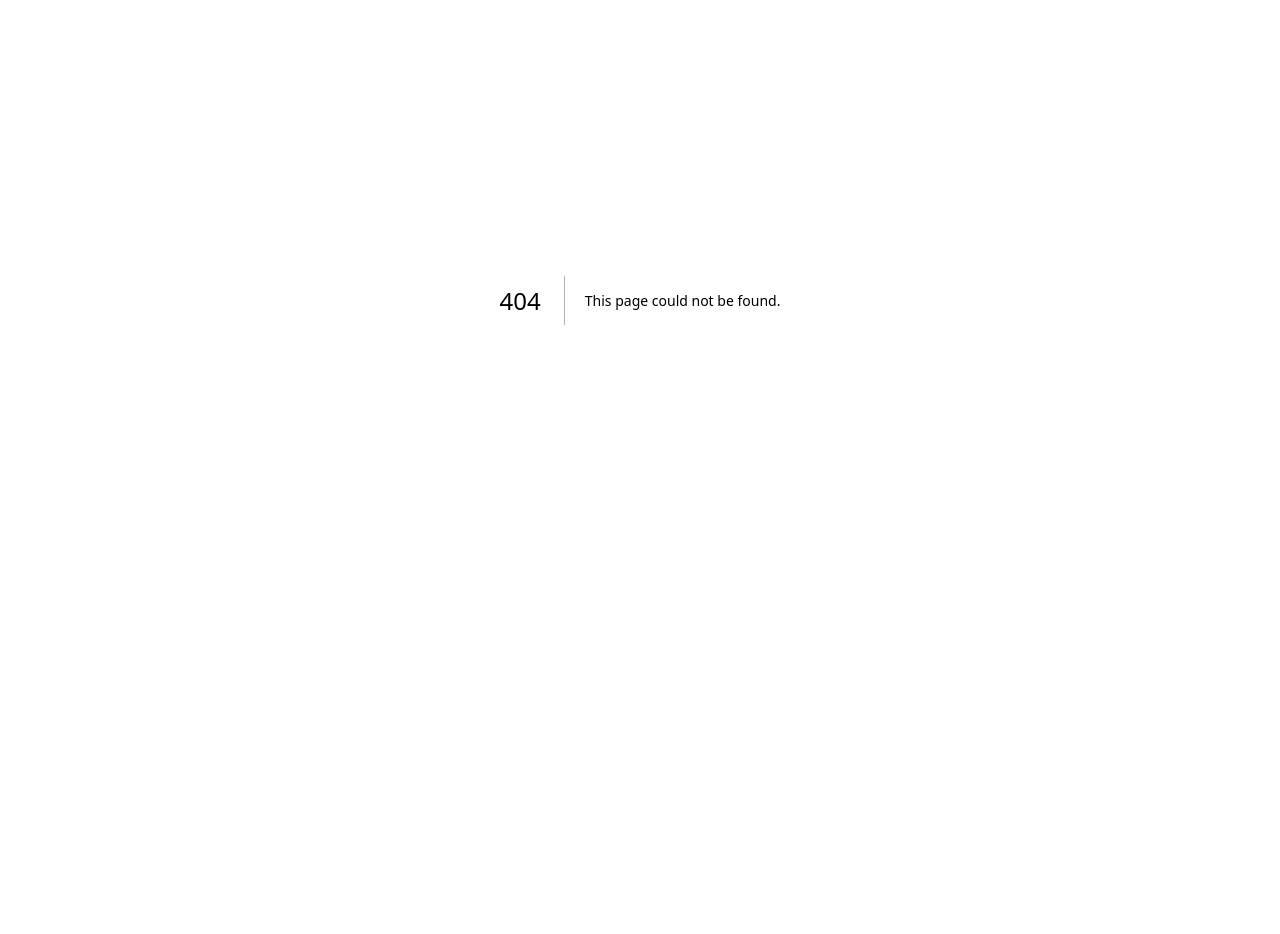
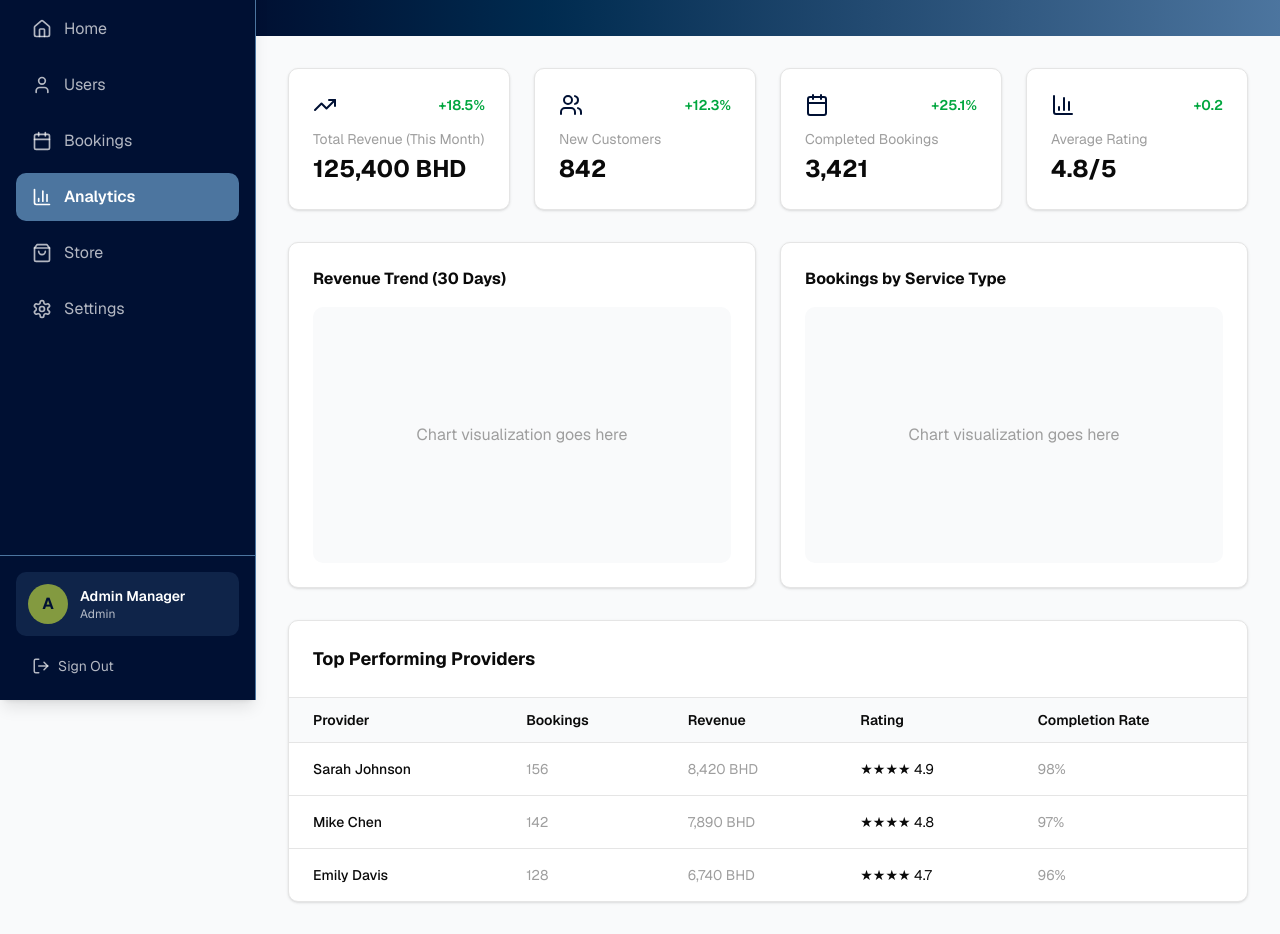
Before and after one commit to shamsu557/cleancom, a Next.js app: page /dashboard/admin/analytics in a window 1280 px wide. Before the commit this address had no page. Shown: the part 100-1034 px from the top of the page. Before the commit the page ends 800 px from the top, so only its background shows below. Built offline with nearby package versions, Linux system fonts and the light colour scheme.

Commit message:
Create Admin Analytics Page with metrics and charts

```diff
--- /dev/null
+++ b/app/dashboard/admin/analytics/page.tsx
@@ -0,0 +1,119 @@
+"use client"
+
+import { DashboardNav } from "@/components/navigation/dashboard-nav"
+import { BarChart3, TrendingUp, Users, Calendar } from "lucide-react"
+
+export default function AdminAnalyticsPage() {
+  const metrics = [
+    { label: "Total Revenue (This Month)", value: "125,400 BHD", change: "+18.5%", icon: TrendingUp },
+    { label: "New Customers", value: "842", change: "+12.3%", icon: Users },
+    { label: "Completed Bookings", value: "3,421", change: "+25.1%", icon: Calendar },
+    { label: "Average Rating", value: "4.8/5", change: "+0.2", icon: BarChart3 },
+  ]
+
+  return (
+    <div className="min-h-screen bg-gray-50">
+      <DashboardNav role="admin" userName="Admin Manager" />
+
+      <main className="lg:ml-64">
+        <div className="bg-gradient-to-r from-primary to-primary-light text-white p-6 sm:p-8">
+          <h1 className="text-3xl sm:text-4xl font-bold">Analytics & Reports</h1>
+          <p className="text-white/80 mt-2">Platform performance metrics and insights</p>
+        </div>
+
+        <div className="p-6 sm:p-8">
+          {/* Metrics */}
+          <div className="grid md:grid-cols-2 lg:grid-cols-4 gap-6 mb-8">
+            {metrics.map((metric, index) => {
+              const Icon = metric.icon
+              return (
+                <div key={index} className="bg-white rounded-lg p-6 border border-border shadow-sm">
+                  <div className="flex items-center justify-between mb-3">
+                    <Icon className="text-primary" size={24} />
+                    <span className="text-green-600 text-sm font-semibold">{metric.change}</span>
+                  </div>
+                  <p className="text-muted text-sm mb-1">{metric.label}</p>
+                  <p className="text-2xl font-bold text-foreground">{metric.value}</p>
+                </div>
+              )
+            })}
+          </div>
+
+          {/* Charts Section */}
+          <div className="grid lg:grid-cols-2 gap-6 mb-8">
+            <div className="bg-white rounded-lg p-6 border border-border shadow-sm">
+              <h2 className="font-bold text-foreground mb-4">Revenue Trend (30 Days)</h2>
+              <div className="h-64 flex items-center justify-center bg-gray-50 rounded-lg">
+                <p className="text-muted">Chart visualization goes here</p>
+              </div>
+            </div>
+
+            <div className="bg-white rounded-lg p-6 border border-border shadow-sm">
+              <h2 className="font-bold text-foreground mb-4">Bookings by Service Type</h2>
+              <div className="h-64 flex items-center justify-center bg-gray-50 rounded-lg">
+                <p className="text-muted">Chart visualization goes here</p>
+              </div>
+            </div>
+          </div>
+
+          {/* Top Providers */}
+          <div className="bg-white rounded-lg border border-border shadow-sm">
+            <div className="p-6 border-b border-border">
+              <h2 className="font-bold text-foreground text-lg">Top Performing Providers</h2>
+            </div>
+            <div className="overflow-x-auto">
+              <table className="w-full text-sm">
+                <thead className="bg-gray-50 border-b border-border">
+                  <tr>
+                    <th className="px-6 py-3 text-left font-semibold text-foreground">Provider</th>
+                    <th className="px-6 py-3 text-left font-semibold text-foreground">Bookings</th>
+                    <th className="px-6 py-3 text-left font-semibold text-foreground">Revenue</th>
+                    <th className="px-6 py-3 text-left font-semibold text-foreground">Rating</th>
+                    <th className="px-6 py-3 text-left font-semibold text-foreground">Completion Rate</th>
+                  </tr>
+                </thead>
+                <tbody className="divide-y divide-border">
+                  {[
+                    {
+                      name: "Sarah Johnson",
+                      bookings: 156,
+                      revenue: "8,420 BHD",
+                      rating: 4.9,
+                      completion: "98%",
+                    },
+                    {
+                      name: "Mike Chen",
+                      bookings: 142,
+                      revenue: "7,890 BHD",
+                      rating: 4.8,
+                      completion: "97%",
+                    },
+                    {
+                      name: "Emily Davis",
+                      bookings: 128,
+                      revenue: "6,740 BHD",
+                      rating: 4.7,
+                      completion: "96%",
+                    },
+                  ].map((provider, i) => (
+                    <tr key={i} className="hover:bg-gray-50">
+                      <td className="px-6 py-4 font-medium text-foreground">{provider.name}</td>
+                      <td className="px-6 py-4 text-muted">{provider.bookings}</td>
+                      <td className="px-6 py-4 text-muted">{provider.revenue}</td>
+                      <td className="px-6 py-4">
+                        <span className="flex items-center gap-1">
+                          {"★".repeat(Math.floor(provider.rating))} {provider.rating}
+                        </span>
+                      </td>
+                      <td className="px-6 py-4 text-muted">{provider.completion}</td>
+                    </tr>
+                  ))}
+                </tbody>
+              </table>
+            </div>
+          </div>
+        </div>
+      </main>
+    </div>
+  )
+}
```
